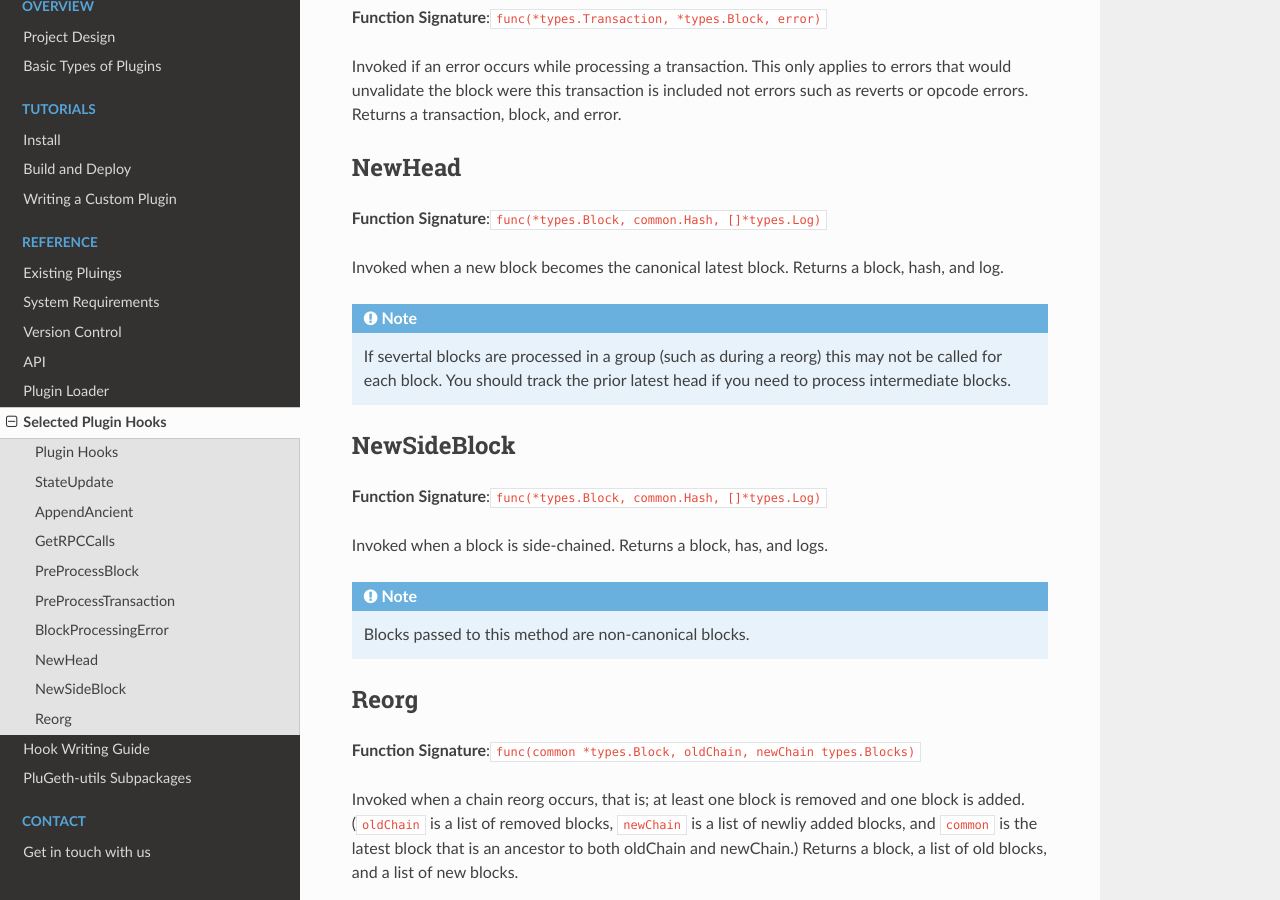
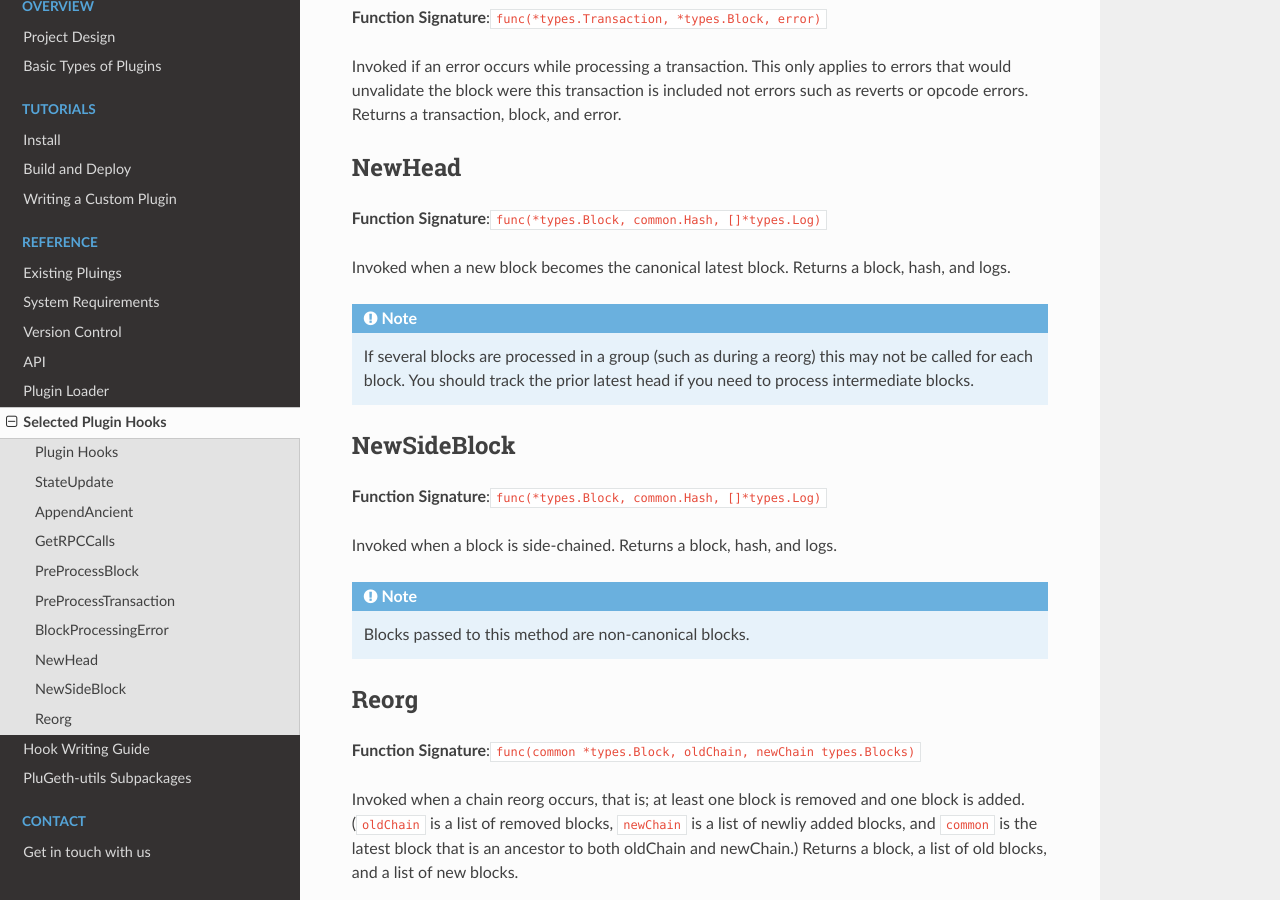
Before and after one commit to openrelayxyz/plugeth-utils, a Sphinx documentation site: the page built from docs/hooks.rst, in a window 1280 px wide and 900 px high, scrolled down 2077 px. Built offline with Sphinx 7.4.7 and the Read the Docs theme 2.0.0, drawn with Linux system fonts in a browser that asks for light colours; some of the changed text lies outside the part shown.

Commit message:
Copyedit docs

```diff
--- a/docs/RPC_method.rst
+++ b/docs/RPC_method.rst
@@ -49,6 +49,6 @@ A simple implimentation would look like so:
 Access
 ******
 
-As with pre-built plugins, a``.so`` will need to be built from``main.go`` and moved into ``~/.ethereum/plugins``. Geth will need to be started with with a ``http.api=mymamespace`` flag. Additionally you will need to include a ``--http`` flag in order to access the standard json rpc methods.
+As with pre-built plugins, a``.so`` will need to be built from``main.go`` and moved into ``~/.ethereum/plugins``. Geth will need to be started with with a ``http.api=mynamespace`` flag. Additionally you will need to include a ``--http`` flag in order to access the standard json rpc methods.
 
 The plugin can now be accessed with an rpc call to ``mynamespace_helloWorld``.
--- a/docs/hooks.rst
+++ b/docs/hooks.rst
@@ -87,17 +87,17 @@ NewHead
 
 **Function Signature**:``func(*types.Block, common.Hash, []*types.Log)``
 
-Invoked when a new block becomes the canonical latest block. Returns a block, hash, and log.
+Invoked when a new block becomes the canonical latest block. Returns a block, hash, and logs.
 
-.. note:: If severtal blocks are processed in a group (such as
-		  during a reorg) this may not be called for each block. You should track the prior latest head if you need to process intermediate blocks.
+.. note:: If several blocks are processed in a group (such as
+          during a reorg) this may not be called for each block. You should track the prior latest head if you need to process intermediate blocks.
 
 NewSideBlock
 ************
 
 **Function Signature**:``func(*types.Block, common.Hash, []*types.Log)``
 
-Invoked when a block is side-chained. Returns a block, has, and logs.
+Invoked when a block is side-chained. Returns a block, hash, and logs.
 
 .. note:: Blocks passed to this method are non-canonical blocks.
 
--- a/docs/plugin_loader.rst
+++ b/docs/plugin_loader.rst
@@ -31,7 +31,7 @@ GetFeed
 =======
 ``GetFeed() Feed``
 
-Returns a new feed that the plugin can used for publish/subscribe models.
+Returns a new feed that the plugin can use for publish/subscribe models.
 
 For example:
 
--- a/docs/subscription.rst
+++ b/docs/subscription.rst
@@ -32,7 +32,7 @@ A GetAPIs method is required in the body of the plugin in order to make the plug
 Subscription Function
 *********************
 
-For subscriptions (supported on IPC and websockets), a function should take MyService as a reciever and a context.Context object as an argument and return a channel and an error. The following is a subscription function that impliments a timer.
+For subscriptions (supported on IPC and websockets), a function should take MyService as a reciever and a context.Context object as an argument and return a channel and an error. The following is a subscription function that implements a timer.
 
 .. code-block:: Go
 
@@ -64,7 +64,7 @@ Access
 .. Note:: Plugins providing subscriptions can be accessed via IPC
           and websockets. In the below example we will be using `wscat`_ to connect a websocket to a local Geth node.
 
-As with pre-built plugins, a ``.so`` will need to be built from ``main.go`` and moved into ``~/.ethereum/plugins``. Geth will need to be started with with ``--ws --ws.api=mynamespace``flags. Additionally you will need to include a ``--http`` flag in order to access the standard json rpc methods.
+As with pre-built plugins, a ``.so`` will need to be built from ``main.go`` and moved into ``~/.ethereum/plugins``. Geth will need to be started with ``--ws --ws.api=mynamespace`` flags. Additionally you will need to include a ``--http`` flag in order to access the standard json rpc methods.
 
 After starting Geth, from a seperate terminal run:
 
--- a/docs/tracer.rst
+++ b/docs/tracer.rst
@@ -22,7 +22,7 @@ First an empty MyService Struct.
 Map
 ***
 
-Next, a map of tracers to functions returning a ``core.TracerResult`` which will be implimented like so:
+Next, a map of tracers to functions returning a ``core.TracerResult`` which will be implemented like so:
 
 .. code-block:: Go
 
--- a/docs/types.rst
+++ b/docs/types.rst
@@ -15,7 +15,7 @@ These plugins provide new json rpc methods to access several objects containing
 Subcommand
 ------------
 
-A subcommand redifines the total behavior of Geth and could stand on its own. In contrast with the other plugin types which, in general, are meant to capture and manipulate information, a subcommand is meant to change the overall behavior of Geth. It may do this in order to capture information but the primary fuctionality is a modulation of geth behaviour.
+A subcommand redefines the total behavior of Geth and could stand on its own. In contrast with the other plugin types which, in general, are meant to capture and manipulate information, a subcommand is meant to change the overall behavior of Geth. It may do this in order to capture information but the primary fuctionality is a modulation of geth behaviour.
 
 Tracers
 -------
```
Also changed, not shown: other parts of docs/hooks.rst (+1 -1 lines).
